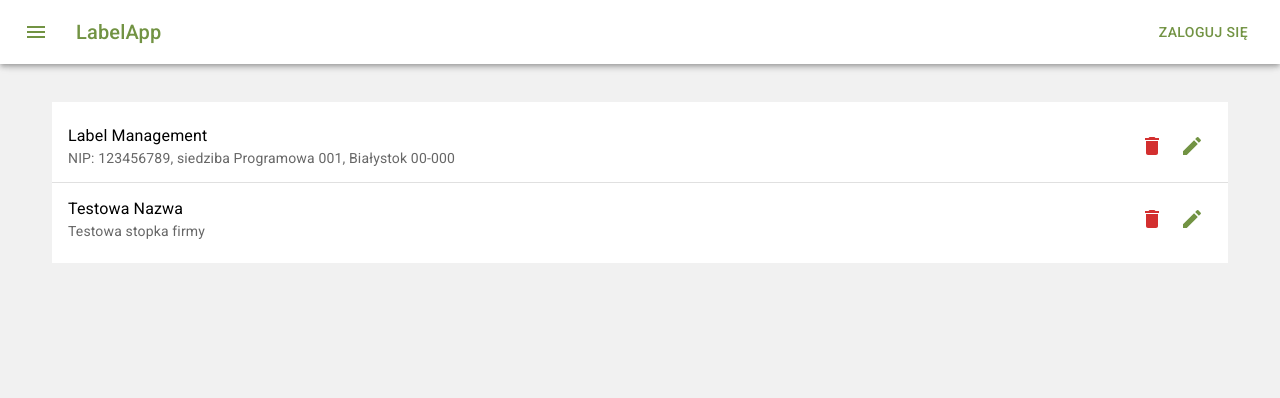
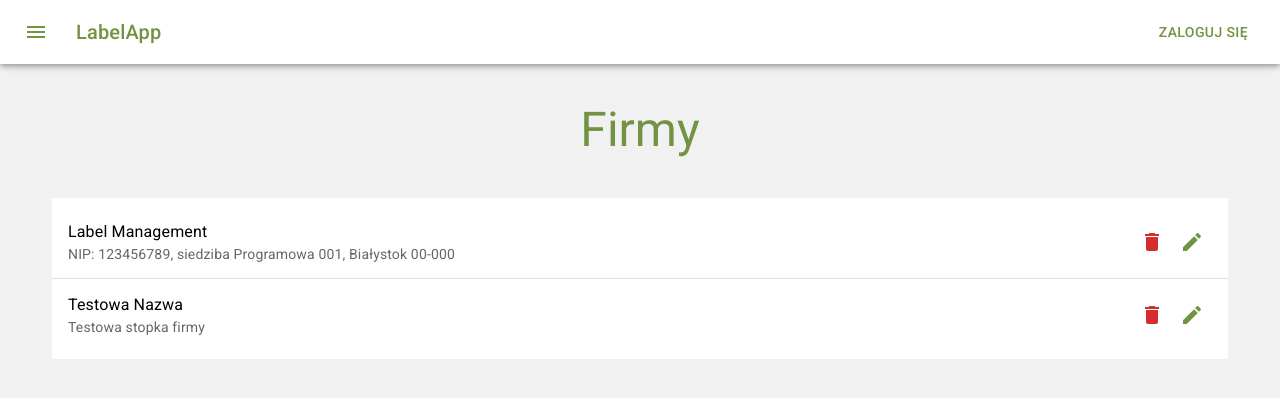
Before and after one commit to KrzychuuWEB/Label-Management-Client, a Next.js app: page /companies in a window 1280 px wide. Shown: the top 398 px of the page. Built offline with nearby package versions, Linux system fonts and the light colour scheme.

Commit message:
Refactor get companies and get initials page

```diff
--- a/src/app/companies/page.js
+++ b/src/app/companies/page.js
@@ -1,7 +1,17 @@
 "use client"
 
 import React, {useEffect, useState} from "react";
-import {Alert, AlertTitle, Divider, IconButton, List, ListItem, ListItemText, Skeleton} from "@mui/material";
+import {
+    Alert,
+    AlertTitle,
+    Divider,
+    IconButton,
+    List,
+    ListItem,
+    ListItemText,
+    Skeleton,
+    Typography
+} from "@mui/material";
 import {companiesTable} from "@/inMemoryDatabase/companies";
 import {Delete, Edit} from "@mui/icons-material";
 import CompaniesEditPage from "@/app/companies/edit";
@@ -30,6 +40,10 @@ const GetCompaniesPage = () => {
 
     return (
         <div>
+            <Typography align="center" variant="h3" color="primary" sx={{marginBottom: 5}}>
+                Firmy
+            </Typography>
+
             {
                 isLoading
                     ? (
```
Also changed, not shown: src/app/initials/page.js (+15 -1 lines).
